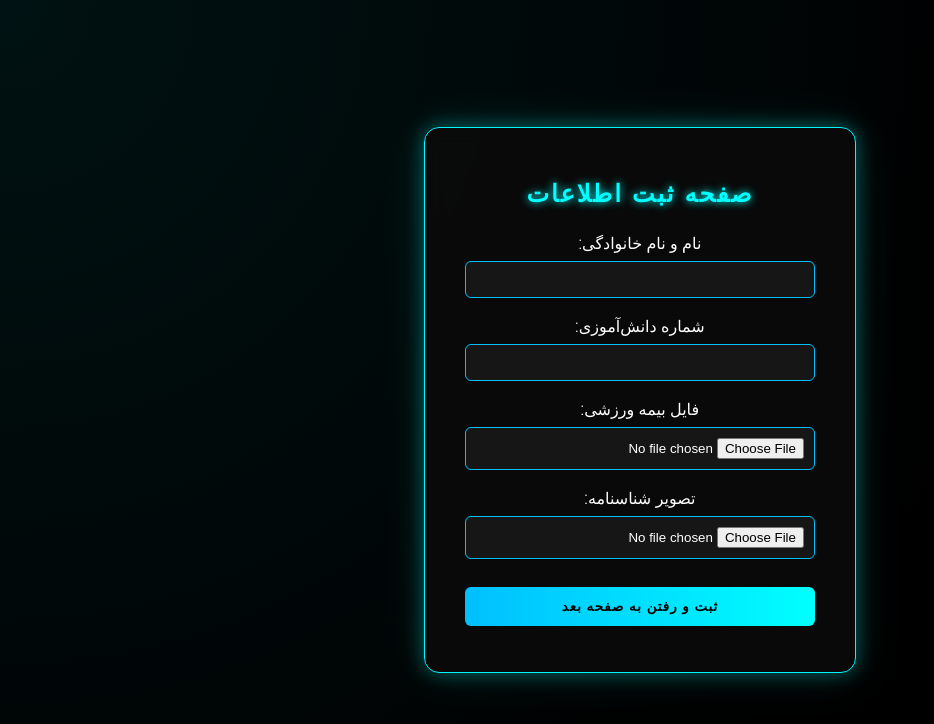
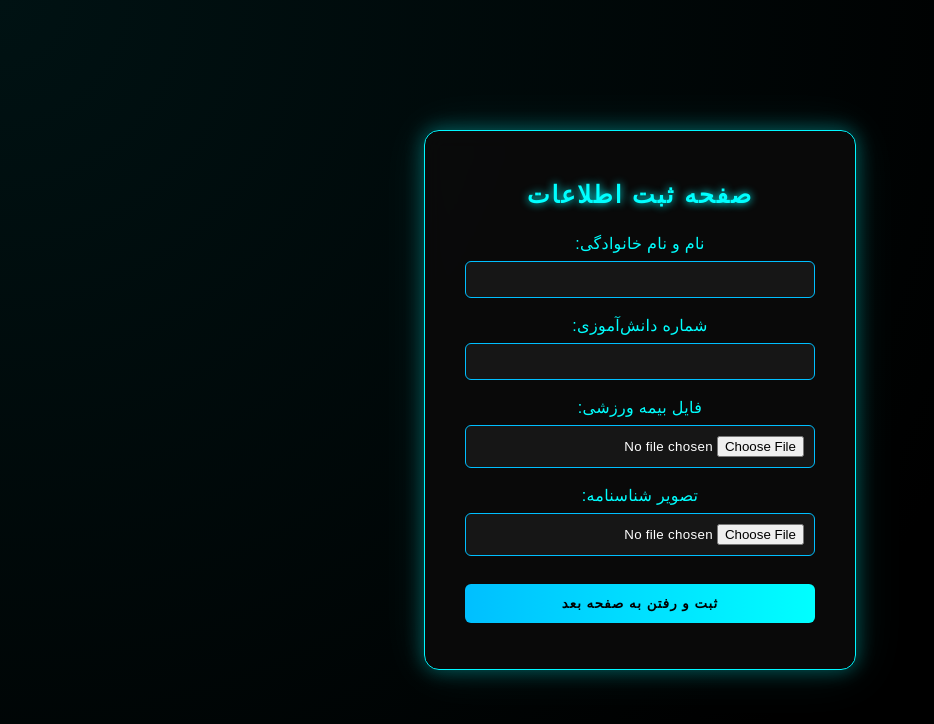
Before and after one commit to XaSina/Footballregistration, a plain HTML site: page index.html in a window 1280 px wide. Shown: the whole page, without its empty margins (0-934 px from the left). Drawn offline with Linux system fonts and the light colour scheme.

Commit message:
Update style.css

```diff
--- a/style.css
+++ b/style.css
@@ -132,3 +132,18 @@ body {
   padding-bottom: 8px;
   margin-bottom: 10px;
 }
+/* ----- فونت فارسی خفن و ساده ----- */
+body, input, button {
+  font-family: 'Vazirmatn', sans-serif;
+  direction: rtl;
+  text-align: center;
+  letter-spacing: 0.3px;
+  color: #0ff;
+}
+
+/* برای تیترها (feel نئونی‌تر) */
+h1, h2, h3 {
+  font-weight: 700;
+  color: #00ffff;
+  text-shadow: 0 0 10px #00ffff;
+}
```
